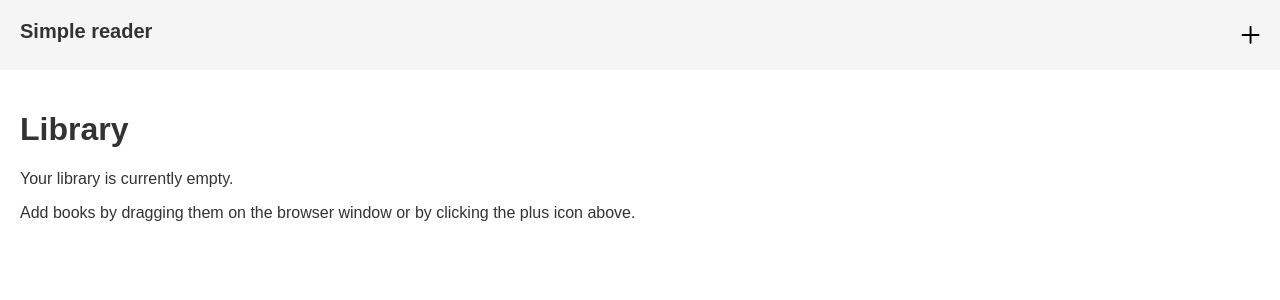
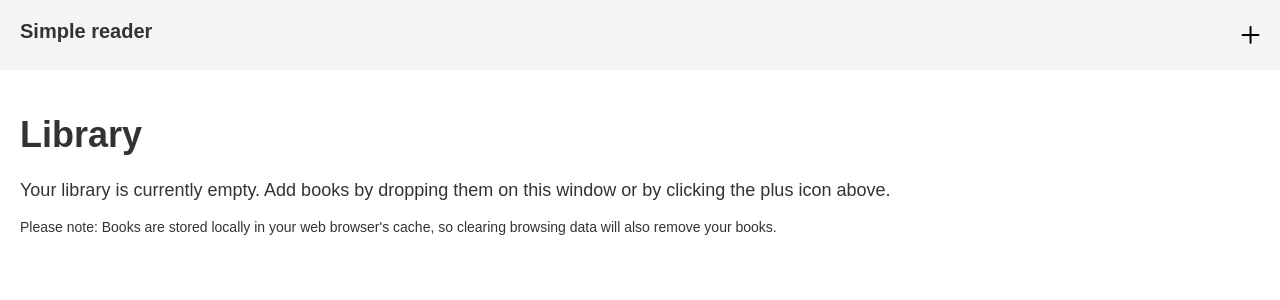
Before and after one commit to MattKevan/minimal-reader, a Vue app: page / in a window 1280 px wide. Shown: the top 300 px of the page. Built offline with nearby package versions, Linux system fonts and the light colour scheme; a web font is replaced by a local one.

Commit message:
Tweak empty text copy

```diff
--- a/src/assets/styles.css
+++ b/src/assets/styles.css
@@ -6,7 +6,7 @@ body {
   background-color: #fff;
   font-family: 'Gentium Book Plus', sans-serif !important;
   color: #333;
-
+  font-size: 18px;
   position: absolute;
   height: 100%;
   width: 100%;
@@ -26,6 +26,9 @@ body {
   font-weight: bold;
   font-size: 20px;
 }
+ p.xs {
+  font-size: 14px;
+ }
 .content {
   padding: 20px;
 }
@@ -261,6 +264,7 @@ a:hover {
  a.navlink img {
   color: #fff;
  }
+
  .menu-button.back {
   left: 0;
     background-image: url('img/grid-white.svg');
--- a/src/views/HomeView.vue
+++ b/src/views/HomeView.vue
@@ -1,4 +1,7 @@
 <template>
+<div class="drop"
+  @dragover.prevent
+    @drop="uploadBooks">
 
     <div class="header">
       <p>Simple reader</p>
@@ -7,12 +10,10 @@
 
     </div>
     </div>
-    <div class="content"
-    @dragover.prevent
-    @drop="uploadBooks">
+    <div class="content">
     <h1>Library</h1>
 
-      <div v-if="books.length === 0" class="placeholder"><p>Your library is currently empty. </p><p>Add books by dragging them on the browser window or by clicking the plus icon above.</p></div>
+      <div v-if="books.length === 0" class="placeholder"><p>Your library is currently empty. Add books by dropping them on this window or by clicking the plus icon above.</p><p class="xs">Please note: Books are stored locally in your web browser's cache, so clearing browsing data will also remove your books.</p></div>
 
     <div id="bookCatalog" class="book-grid">
       <div
@@ -29,7 +30,7 @@
       </div>
     </div>
   </div>
-
+</div>
 </template>
 
 <script>
```
